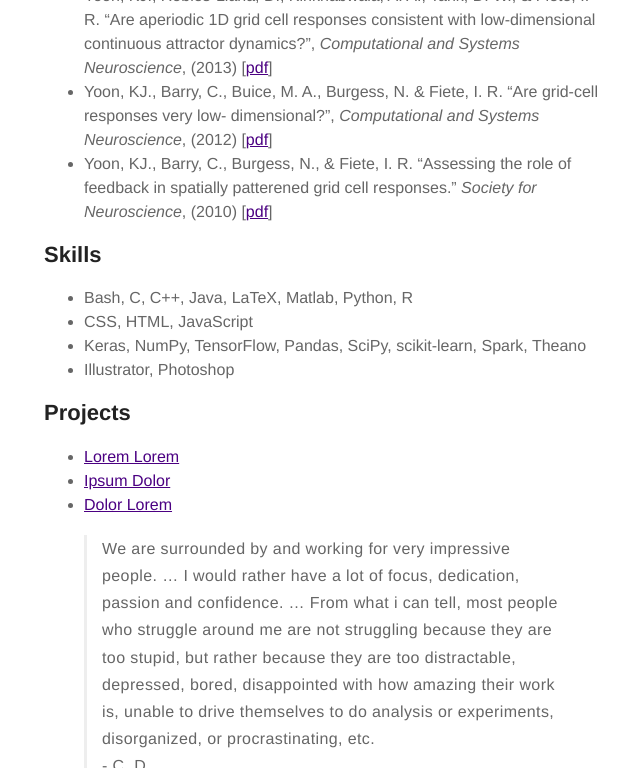
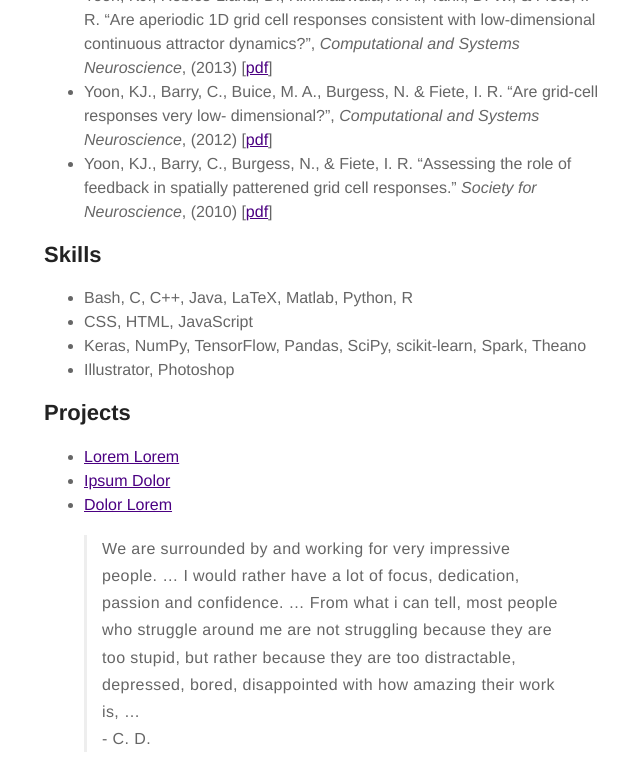
Before and after one commit to kijungyoon/kijungyoon.github.io, a Jekyll site: the page built from about.md, in a window 1280 px wide and 900 px high, scrolled down 1863 px, cut to the strip 0-768 px from the top of the window. Shown: the whole strip, without its empty margins (316-956 px from the left). Built offline with Jekyll 4.4.1, drawn with Linux system fonts in a browser that asks for light colours.

Commit message:
Update about.md

```diff
--- a/about.md
+++ b/about.md
@@ -69,4 +69,4 @@ layout: page
 </ul>
 
 <h2></h2>
-> We are surrounded by and working for very impressive people. ... I would rather have a lot of focus, dedication, passion and confidence. ... From what i can tell, most people who struggle around me are not struggling because they are too stupid, but rather because they are too distractable, depressed, bored, disappointed with how amazing their work is, unable to drive themselves to do analysis or experiments, disorganized, or procrastinating, etc. <br> - C. D.
+> We are surrounded by and working for very impressive people. ... I would rather have a lot of focus, dedication, passion and confidence. ... From what i can tell, most people who struggle around me are not struggling because they are too stupid, but rather because they are too distractable, depressed, bored, disappointed with how amazing their work is, ... <br> - C. D.
```
